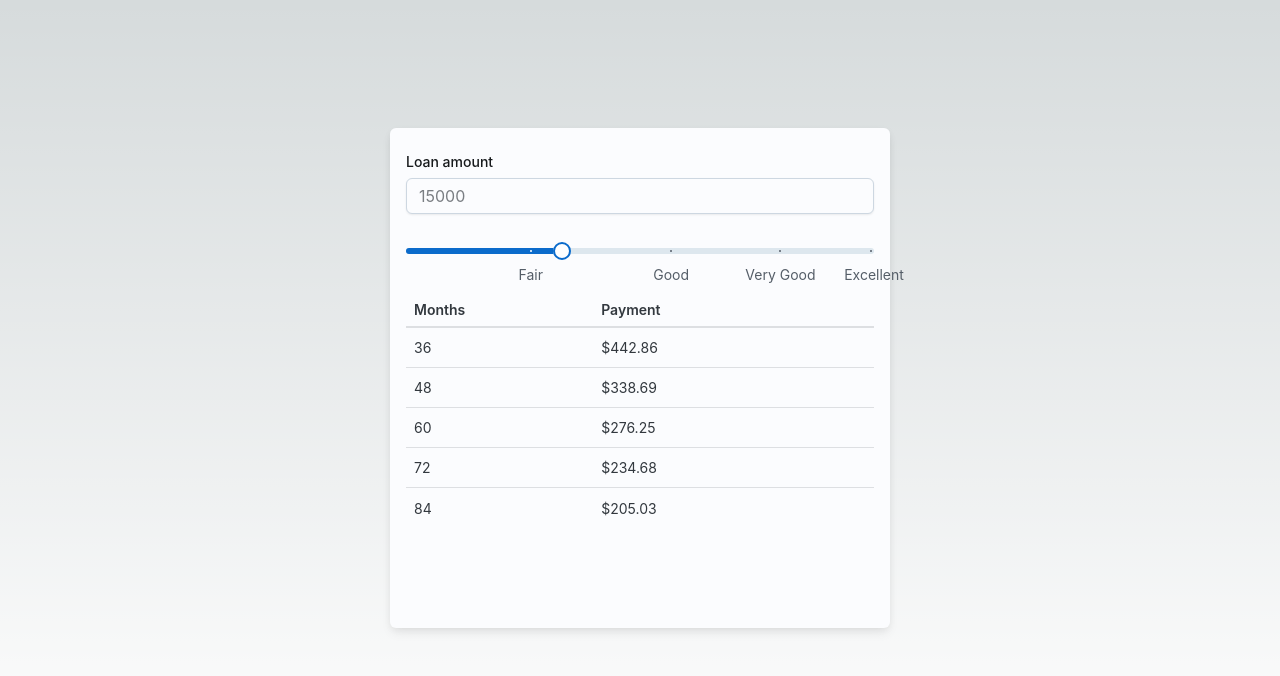
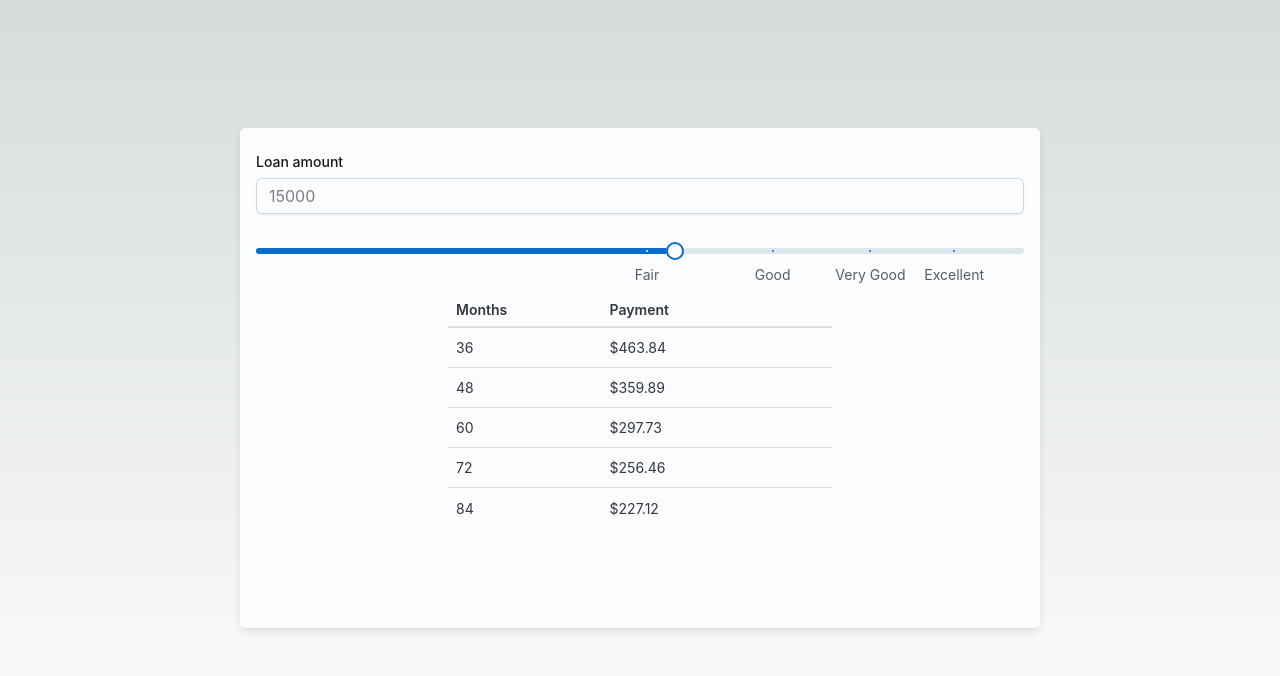
Before and after one commit to AnikG/carloan, a Next.js app: page / in a window 1280 px wide. Shown: the top 676 px of the page. Built offline with nearby package versions, Linux system fonts and the light colour scheme.

Commit message:
feat: implement interest rate logic and clean up UI

```diff
--- a/pages/index.js
+++ b/pages/index.js
@@ -8,8 +8,9 @@ import FormControl from "@mui/joy/FormControl";
 import FormLabel from "@mui/joy/FormLabel";
 import Input from "@mui/joy/Input";
 import Slider from "@mui/joy/Slider";
+import Stack from "@mui/joy/Stack";
 import Table from "@mui/joy/Table";
-import { useState, useEffect } from "react";
+import { useState } from "react";
 
 const marks = [
   {
@@ -35,7 +36,18 @@ const marks = [
 ];
 
 function interestRate(creditScore) {
-  return (1000.0 - creditScore) / 100; // TODO: replace this nonsense with a lookup in the marks[]
+  const bestLevel = marks.findIndex((level) => creditScore < level.value);
+  let rate;
+  if (bestLevel == 0) {
+    rate = 10.0; // Default interest rate for credit below fair
+  } else {
+    if (bestLevel > 0) {
+      rate = marks[bestLevel - 1].rate;
+    } else {
+      rate = marks[marks.length - 1].rate;
+    }
+  }
+  return rate;
 }
 
 function valueText(value) {
@@ -59,14 +71,6 @@ export default function Home() {
   const defaultCreditScore = 600;
   const [loanAmount, setLoanAmount] = useState(initialLoanAmount);
   const [creditScore, setCreditScore] = useState(defaultCreditScore);
-  const [paymentAmount, setPaymentAmount] = useState(0);
-
-  useEffect(() => {
-    let payment = parseFloat(loanAmount) + parseFloat(creditScore);
-    setPaymentAmount(payment);
-    console.log(loanAmount, creditScore, payment);
-    return;
-  }, [loanAmount, creditScore]);
 
   return (
     <>
@@ -80,7 +84,7 @@ export default function Home() {
         <CssVarsProvider>
           <Sheet
             sx={{
-              width: 500,
+              width: 800,
               height: 500,
               mx: "auto", // margin left & right
               my: 4, // margin top & bottom
@@ -105,8 +109,8 @@ export default function Home() {
             </FormControl>
             <Slider
               aria-label="Always visible"
-              min={500}
-              max={800}
+              min={300}
+              max={850}
               step={10}
               defaultValue={defaultCreditScore}
               getAriaValueText={valueText}
@@ -115,7 +119,14 @@ export default function Home() {
               //sx={{ mx: 10 }}
               onChange={(event) => setCreditScore(event.target.value)}
             />
-            <Table aria-label="basic table">
+
+            <Stack
+              direction="row"
+              justifyContent="center"
+              alignItems="center"
+              spacing={2}
+            >
+              <Table aria-label="basic table" sx={{ width: "50%" }}>
                 <thead>
                   <tr>
                     <th style={{ width: "40%" }}>Months</th>
@@ -179,6 +190,7 @@ export default function Home() {
                   </tr>
                 </tbody>
               </Table>
+            </Stack>
           </Sheet>
         </CssVarsProvider>
       </main>
```
Lines whose indentation alone changed are shown as unchanged.
